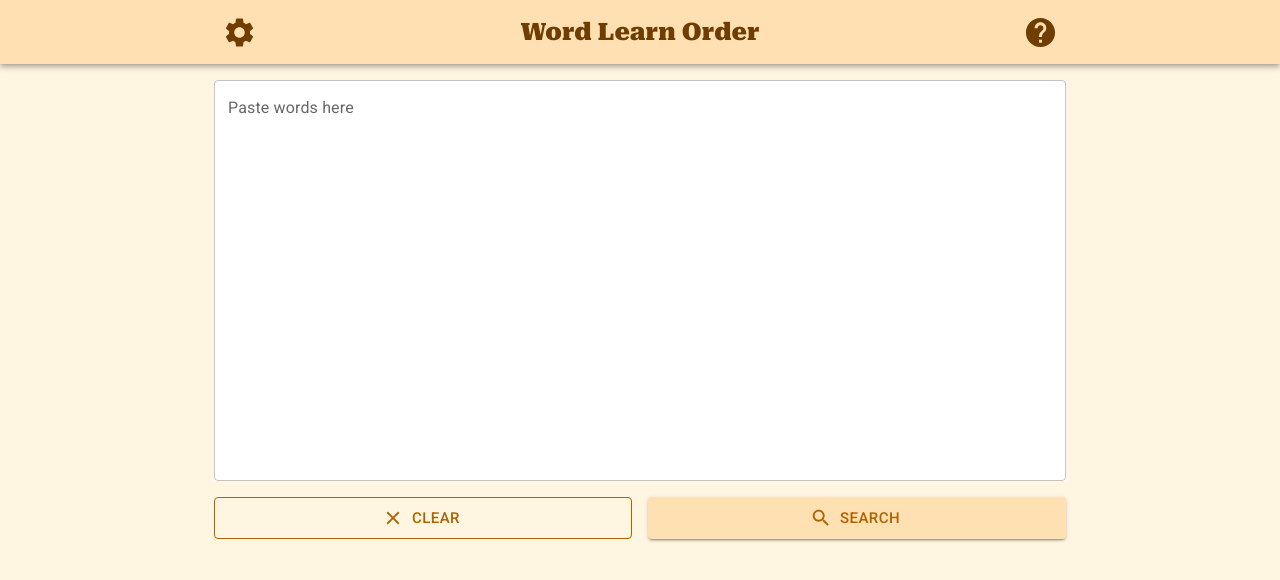
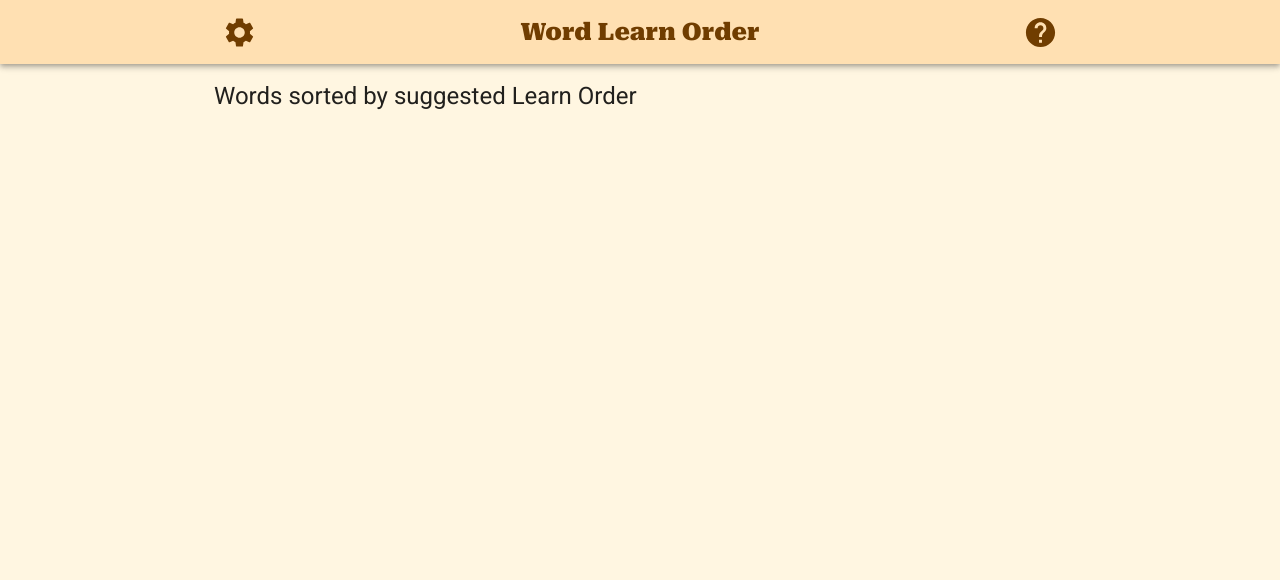
Before and after one commit to c-ehrlich/vocab-learn-order, a React (Create React App) app in the folder frontend/: page /results in a window 1280 px wide. Shown: the top 580 px of the page. Built offline with nearby package versions, Linux system fonts and the light colour scheme.

Commit message:
feat(frontend): Correct browser back btn behavior

```diff
--- a/frontend/src/App.tsx
+++ b/frontend/src/App.tsx
@@ -1,12 +1,11 @@
 import Header from './components/Header';
 import Input from './components/Input';
 import Results from './components/Results';
-import useStore from './store';
 import BodyWrapper from './components/BodyWrapper';
 import { defaultTheme } from './themes/default';
 import { ThemeProvider } from '@emotion/react';
 import { CssBaseline } from '@mui/material';
-import { BrowserRouter as Router } from 'react-router-dom';
+import { BrowserRouter as Router, Route, Routes } from 'react-router-dom';
 import '@fontsource/roboto/300.css';
 import '@fontsource/roboto/400.css';
 import '@fontsource/roboto/500.css';
@@ -14,14 +13,18 @@
 import '@fontsource/roboto-serif/900.css';
 
 function App() {
-  const { serverResponse } = useStore();
   return (
     <div className='App' data-testid='App'>
       <Router>
         <ThemeProvider theme={defaultTheme}>
           <CssBaseline />
           <Header />
-          <BodyWrapper>{serverResponse ? <Results /> : <Input />}</BodyWrapper>
+          <BodyWrapper>
+            <Routes>
+              <Route path='/results' element={<Results />} />
+              <Route path='/' element={<Input />} />
+            </Routes>
+          </BodyWrapper>
         </ThemeProvider>
       </Router>
     </div>
--- a/frontend/src/components/Header.tsx
+++ b/frontend/src/components/Header.tsx
@@ -38,6 +38,7 @@
 
   const handleBackButtonClick = () => {
     setServerResponse(null);
+    setTextInput("");
     navigate("/", { replace: true });
   }
 
--- a/frontend/src/components/Input.tsx
+++ b/frontend/src/components/Input.tsx
@@ -4,7 +4,6 @@
 import ClearIcon from '@mui/icons-material/Clear';
 import useStore from '../store';
 import { IServerResponse } from '../interfaces/IServerResponse';
-import { useState } from 'react';
 import { defaultTheme } from '../themes/default';
 import { useNavigate } from 'react-router-dom';
 
```
